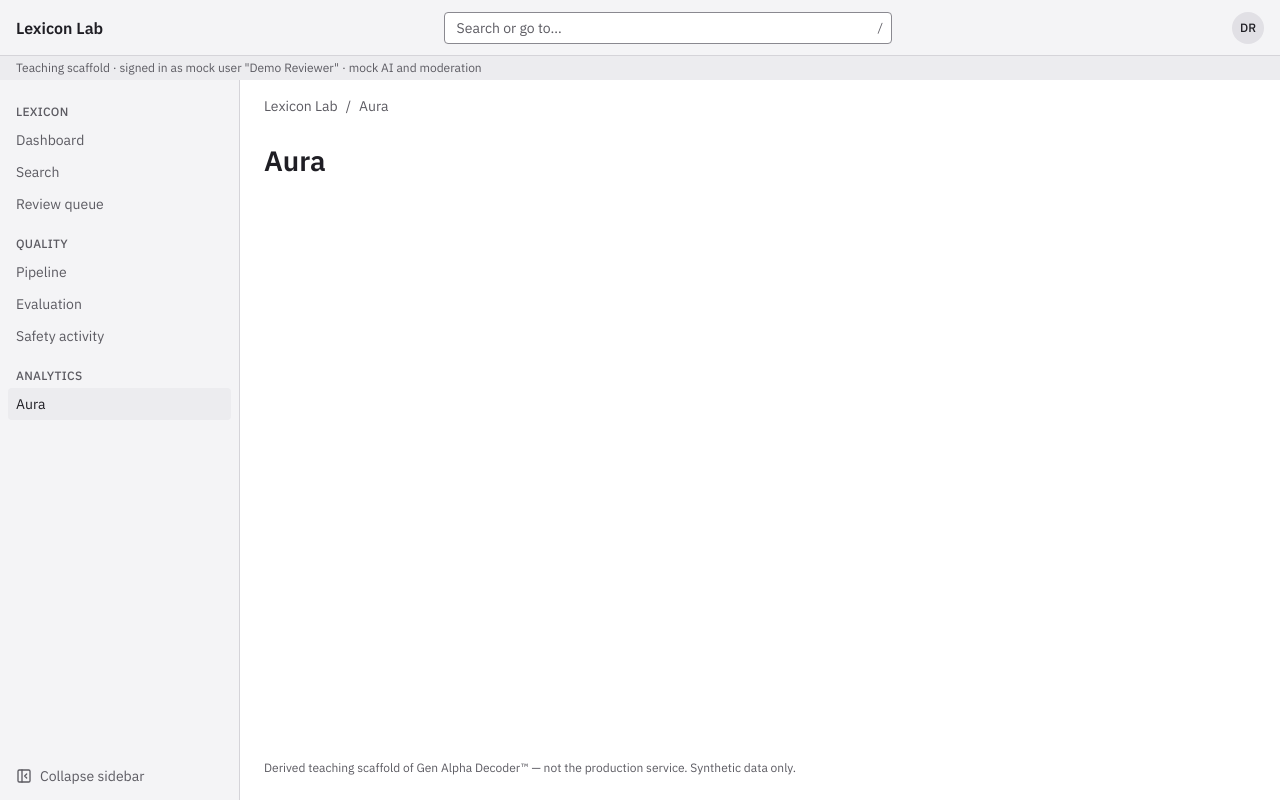
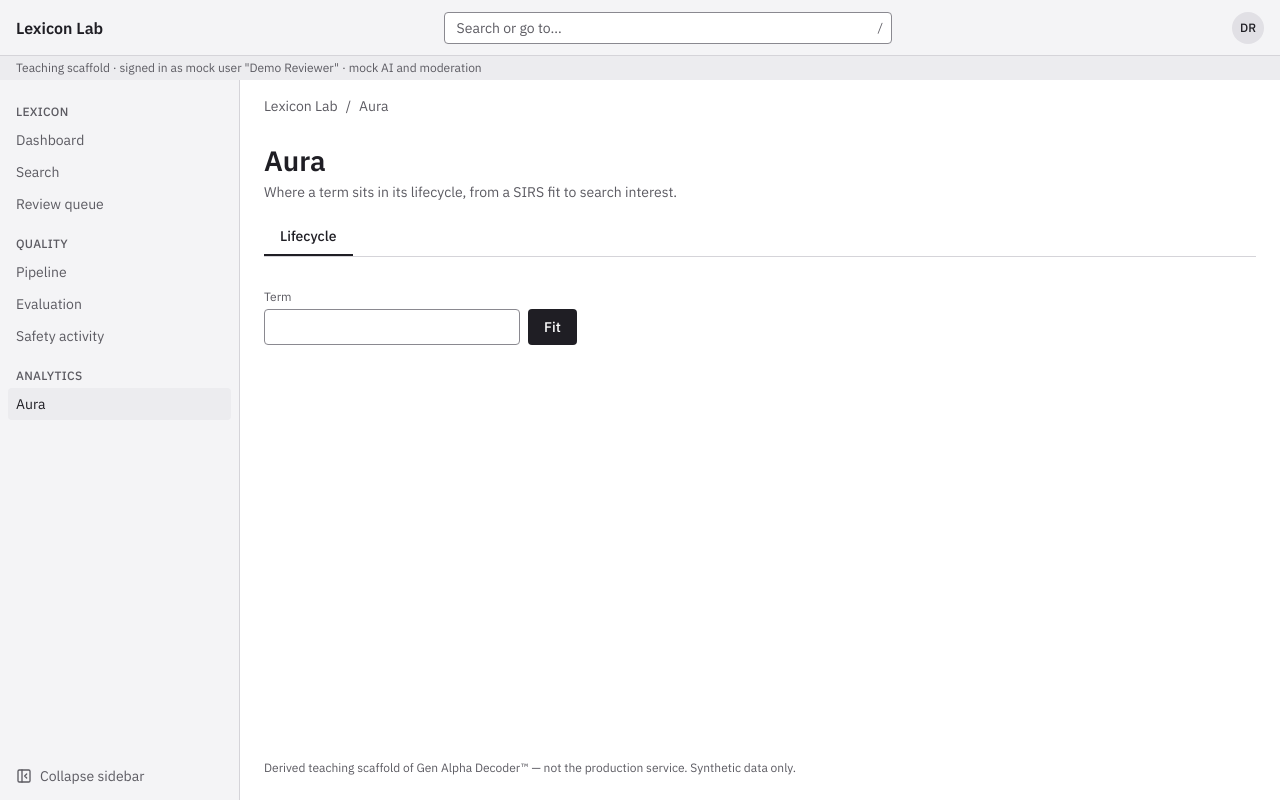
Before and after one commit to joshth/alpha-date, a Next.js app: page /lab/aura in a window 1280 px wide. Built offline with nearby package versions, Linux system fonts and the light colour scheme.

Commit message:
W18EDATE-150 Show the Lifecycle tab on the Aura page under underline tabs

```diff
--- a/app/lab/aura/page.tsx
+++ b/app/lab/aura/page.tsx
@@ -1,5 +1,22 @@
+import { Tabs, TabsContent, TabsList, TabsTrigger } from "@/components/ui/tabs"
+import { LifecycleTab } from "@/components/aura/lifecycle-tab"
+import { fitAuraTerm } from "../actions"
+
 export const metadata = { title: "Aura" }
 
 export default function AuraPage() {
-  return <h1 className="text-[28px] font-semibold">Aura</h1>
+  return (
+    <div className="space-y-4">
+      <div>
+        <h1 className="text-[28px] font-semibold">Aura</h1>
+        <p className="text-sm text-lab-muted">Where a term sits in its lifecycle, from a SIRS fit to search interest.</p>
+      </div>
+      <Tabs defaultValue="lifecycle">
+        <TabsList className="h-auto w-full justify-start rounded-none border-b border-lab-border bg-transparent p-0">
+          <TabsTrigger value="lifecycle" className="rounded-none border-b-2 border-transparent px-4 py-2 data-[state=active]:border-lab-text data-[state=active]:bg-transparent data-[state=active]:shadow-none">Lifecycle</TabsTrigger>
+        </TabsList>
+        <TabsContent value="lifecycle" className="pt-6"><LifecycleTab fitAction={fitAuraTerm} /></TabsContent>
+      </Tabs>
+    </div>
+  )
 }
```
